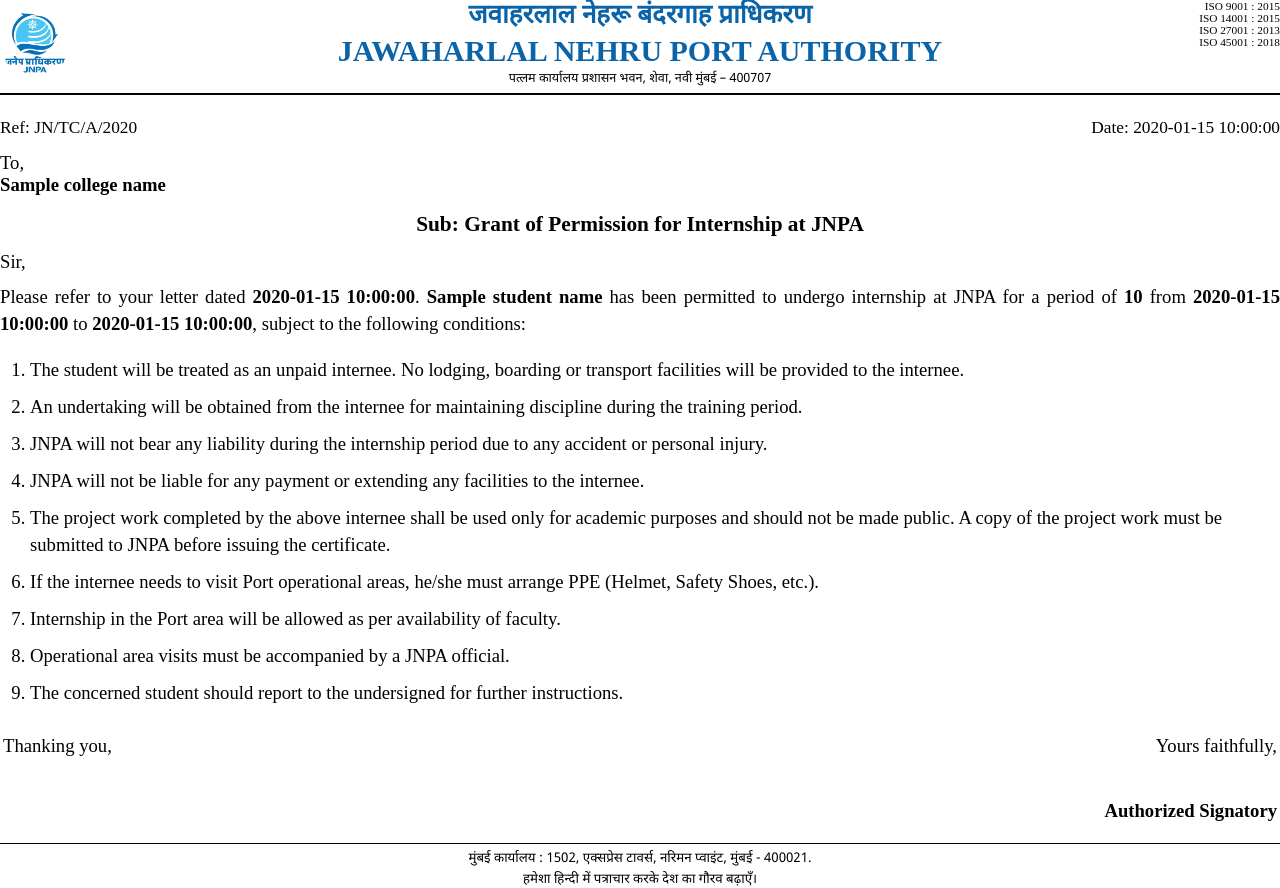
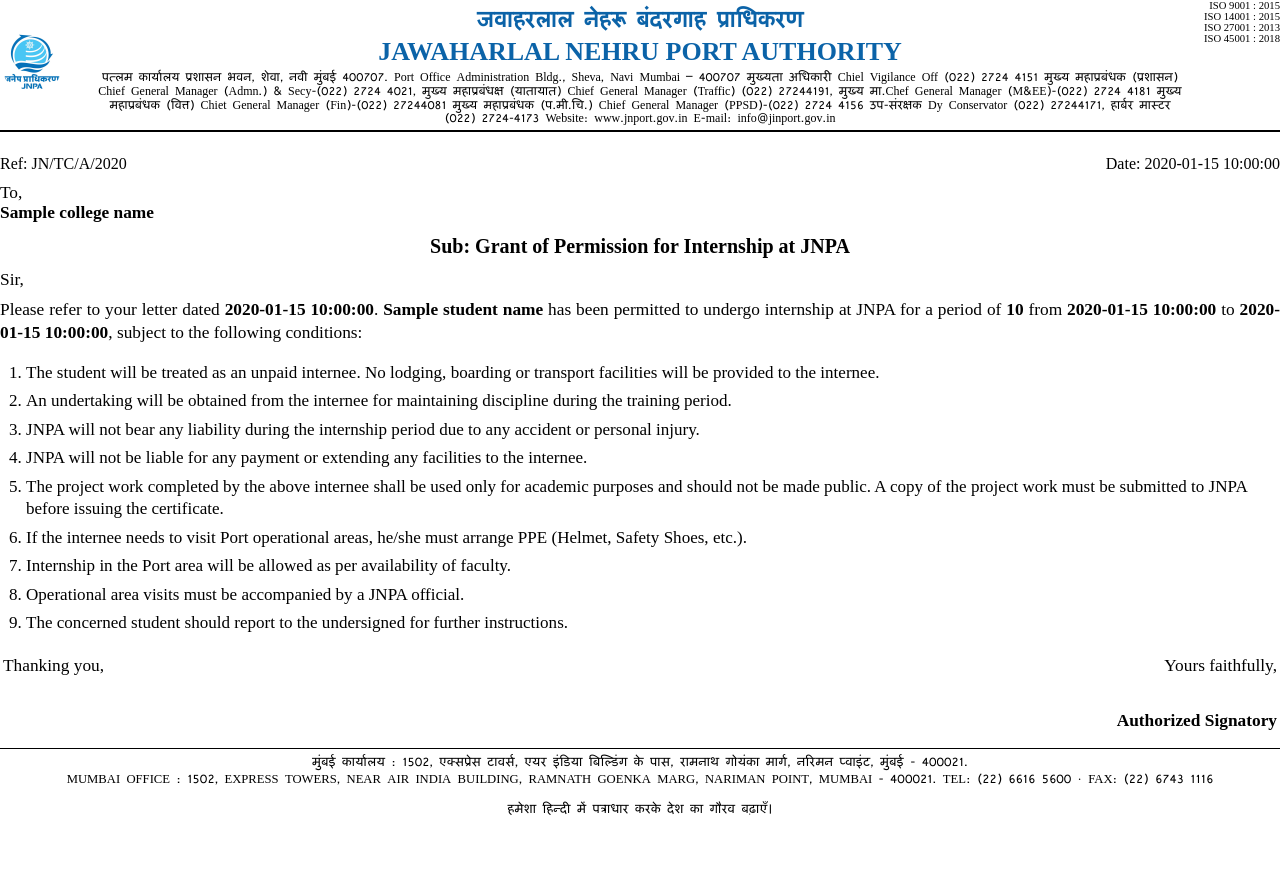
Before and after one commit to Kartik915d/JNPA-Internship-letter-Generator, a Flask app: template templates/internship_letter.html in a window 1280 px wide. After the commit the page ends 815 px from the top, so only its background shows below. Run offline with Flask 2, Linux system fonts and the light colour scheme; the template is opened without the code that fills it: most values are stand-ins (such as "Sample title", 1, 10 or a date in 2020); parts of the project's set-up code (start-up, migrations or seed data) failed here and were passed over.

Commit message:
Refactor internship letter HTML for formatting and content

```diff
--- a/templates/internship_letter.html
+++ b/templates/internship_letter.html
@@ -5,13 +5,13 @@
   <title>Internship Letter</title>
 
   <style>
-    /* ---------- PAGE SETUP ---------- */
-    @page { size: A4; margin: 22mm 18mm 28mm 18mm; }
+    /* -------- PAGE SETUP -------- */
+    @page { size: A4; margin: 20mm 18mm 26mm 18mm; }
 
-    /* ---------- FONT FIX (CRITICAL) ---------- */
+    /* -------- HINDI FONT (MANGAL) -------- */
     @font-face {
-      font-family: 'Deva';
-      src: url('{{ url_for("static", filename="fonts/NotoSansDevanagari-Regular.ttf") }}')
+      font-family: 'Mangal';
+      src: url('{{ url_for("static", filename="fonts/MANGAL.TTF") }}')
            format('truetype');
     }
 
@@ -23,24 +23,24 @@
     }
 
     .hindi {
-      font-family: 'Deva', serif;
+      font-family: 'Mangal', serif;
     }
 
-    /* ---------- HEADER ---------- */
+    /* -------- HEADER -------- */
     .jnpa-letterhead {
+      position: relative;
       margin-bottom: 6mm;
-      position: relative;
     }
 
     .lh-row {
       display: grid;
-      grid-template-columns: 100px 1fr 100px;
+      grid-template-columns: 90px 1fr 90px;
       align-items: center;
-      gap: 10px;
+      gap: 8px;
     }
 
     .lh-logo img {
-      max-height: 70px;
+      max-height: 64px;
     }
 
     .lh-title-wrap {
@@ -48,112 +48,114 @@
     }
 
     .lh-title-hindi {
-      font-size: 26px;
-      font-weight: 800;
+      font-size: 22px;
+      font-weight: bold;
       color: #0b63a8;
       margin: 0;
     }
 
     .lh-title {
-      font-size: 30px;
-      font-weight: 800;
+      font-size: 26px;
+      font-weight: bold;
       color: #0b63a8;
       margin: 0;
     }
 
     .lh-contact {
-      font-size: 9.5pt;
-      line-height: 1.2;
-      margin-top: 4px;
+      font-size: 9pt;
+      line-height: 1.15;
+      margin-top: 3px;
     }
 
     .iso-box {
       position: absolute;
       right: 0;
       top: 0;
-      font-size: 8.5pt;
+      font-size: 8pt;
       text-align: right;
     }
 
     .lh-divider {
-      margin-top: 6px;
+      margin-top: 5px;
       border-top: 2px solid #000;
     }
 
-    /* ---------- CONTENT ---------- */
+    /* -------- CONTENT -------- */
     .meta {
       display: flex;
       justify-content: space-between;
-      font-size: 13pt;
-      margin-bottom: 14px;
+      font-size: 12pt;
+      margin-bottom: 10px;
     }
 
     .recipient {
-      font-size: 14pt;
-      margin-bottom: 16px;
+      font-size: 13pt;
+      margin-bottom: 12px;
     }
 
     .subject {
       text-align: center;
-      font-size: 16pt;
+      font-size: 15pt;
       font-weight: bold;
-      margin: 14px 0;
+      margin: 10px 0 12px 0;
     }
 
     .salutation {
-      font-size: 14pt;
+      font-size: 13pt;
+      margin-bottom: 8px;
+    }
+
+    .body {
+      font-size: 13pt;
+      line-height: 1.35;
+      text-align: justify;
       margin-bottom: 10px;
     }
 
-    .body {
-      font-size: 14pt;
-      line-height: 1.45;
-      text-align: justify;
-      margin-bottom: 14px;
-    }
-
-    /* ---------- CONDITIONS (FIXED) ---------- */
+    /* -------- CONDITIONS (COMPACT) -------- */
     ol.conditions {
-      font-size: 14pt;
-      line-height: 1.45;
-      margin-left: 22px;
-      padding-left: 8px;
+      font-size: 12.8pt;
+      line-height: 1.32;
+      margin-left: 20px;
+      padding-left: 6px;
+      margin-bottom: 10px;
     }
 
     ol.conditions li {
-      margin-bottom: 10px;
+      margin-bottom: 6px;
       page-break-inside: avoid;
     }
 
-    /* ---------- SIGNATURE ---------- */
+    /* -------- SIGNATURE -------- */
     .signature-table {
       width: 100%;
-      margin-top: 26px;
-      font-size: 14pt;
+      margin-top: 18px;
+      font-size: 13pt;
     }
 
     .sig-left { text-align: left; }
     .sig-right { text-align: right; }
 
     .sig-author {
-      padding-top: 40px;
+      padding-top: 32px;
       text-align: right;
       font-weight: bold;
     }
 
-    /* ---------- FOOTER ---------- */
+    /* -------- FOOTER (BOTTOM SAFE) -------- */
     .footer {
       border-top: 1px solid #000;
-      margin-top: 18px;
-      padding-top: 6px;
-      font-size: 10pt;
+      margin-top: 14px;
+      padding-top: 5px;
+      font-size: 9.5pt;
       text-align: center;
+      line-height: 1.15;
     }
 
     .footer .small {
       display: block;
-      margin-top: 4px;
-      font-size: 10pt;
+      margin-top: 3px;
+      font-size: 9.5pt;
     }
   </style>
 </head>
@@ -162,7 +164,6 @@
 
 <!-- HEADER -->
 <div class="jnpa-letterhead">
-
   <div class="iso-box">
     ISO 9001 : 2015<br>
     ISO 14001 : 2015<br>
@@ -179,8 +180,10 @@
       <div class="lh-title-hindi hindi">जवाहरलाल नेहरू बंदरगाह प्राधिकरण</div>
       <div class="lh-title">JAWAHARLAL NEHRU PORT AUTHORITY</div>
       <div class="lh-contact hindi">
-        पत्लम कार्यालय प्रशासन भवन, शेवा, नवी मुंबई – 400707
-      </div>
+        पत्लम कार्यालय प्रशासन भवन, शेवा, नवी मुंबई 400707. Port Office Administration Bldg., Sheva, Navi Mumbai – 400707
+        मुख्यता अधिकारी Chiel Vigilance Off (022) 2724 4151 मुख्य महाप्रबंधक (प्रशासन) Chief General Manager (Admn.) & Secy-(022) 2724 4021, मुख्य महाप्रबंधक्ष (यातायात) Chief General Manager (Traffic) (022) 27244191, मुख्य मा.Chef General Manager (M&EE)-(022) 2724 4181 मुख्य महाप्रबंधक (वित्त) Chiet General Manager (Fin)-(022) 27244081 मुख्य महाप्रबंधक (प.मी.चि.) Chief General Manager (PPSD)-(022) 2724 4156
+
+        उप-संरक्षक Dy Conservator (022) 27244171, हार्बर मास्टर (022) 2724-4173 Website: www.jnport.gov.in E-mail: info@jinport.gov.in</div>
     </div>
 
     <div></div>
@@ -189,7 +192,7 @@
   <div class="lh-divider"></div>
 </div>
 
-<!-- CONTENT -->
+<!-- BODY -->
 <div class="meta">
   <div>Ref: JN/TC/A/{{ letter_year }}</div>
   <div>Date: {{ issued_date }}</div>
@@ -219,7 +222,8 @@
   <li>An undertaking will be obtained from the internee for maintaining discipline during the training period.</li>
   <li>JNPA will not bear any liability during the internship period due to any accident or personal injury.</li>
   <li>JNPA will not be liable for any payment or extending any facilities to the internee.</li>
-    <li>The project work completed by the above internee shall be used only for academic purposes and should not be made public. A copy of the project work must be submitted to JNPA before issuing the certificate.</li>
+  <li>The project work completed by the above internee shall be used only for academic purposes and should not be made public.
+      A copy of the project work must be submitted to JNPA before issuing the certificate.</li>
   <li>If the internee needs to visit Port operational areas, he/she must arrange PPE (Helmet, Safety Shoes, etc.).</li>
   <li>Internship in the Port area will be allowed as per availability of faculty.</li>
   <li>Operational area visits must be accompanied by a JNPA official.</li>
@@ -237,11 +241,12 @@
   </tr>
 </table>
 
+<!-- FOOTER -->
 <div class="footer hindi">
-  मुंबई कार्यालय : 1502, एक्सप्रेस टावर्स, नरिमन प्वाइंट, मुंबई - 400021.
-  <span class="small">
-    हमेशा हिन्दी में पत्राचार करके देश का गौरव बढ़ाएँ।
-  </span>
+      मुंबई कार्यालय : 1502, एक्सप्रेस टावर्स, एयर इंडिया बिल्डिंग के पास, रामनाथ गोयंका मार्ग, नरिमन प्वाइंट, मुंबई - 400021.
+  <span class="small"> MUMBAI OFFICE : 1502, EXPRESS TOWERS, NEAR AIR INDIA BUILDING, RAMNATH GOENKA MARG, NARIMAN POINT, MUMBAI - 400021. TEL: (22) 6616 5600 · FAX: (22) 6743 1116  </span>
+  <br>हमेशा हिन्दी में पत्राधार करके देश का गौरव बढ़ाएँ।
+
 </div>
 
 </body>
```
Lines whose indentation alone changed are shown as unchanged.
